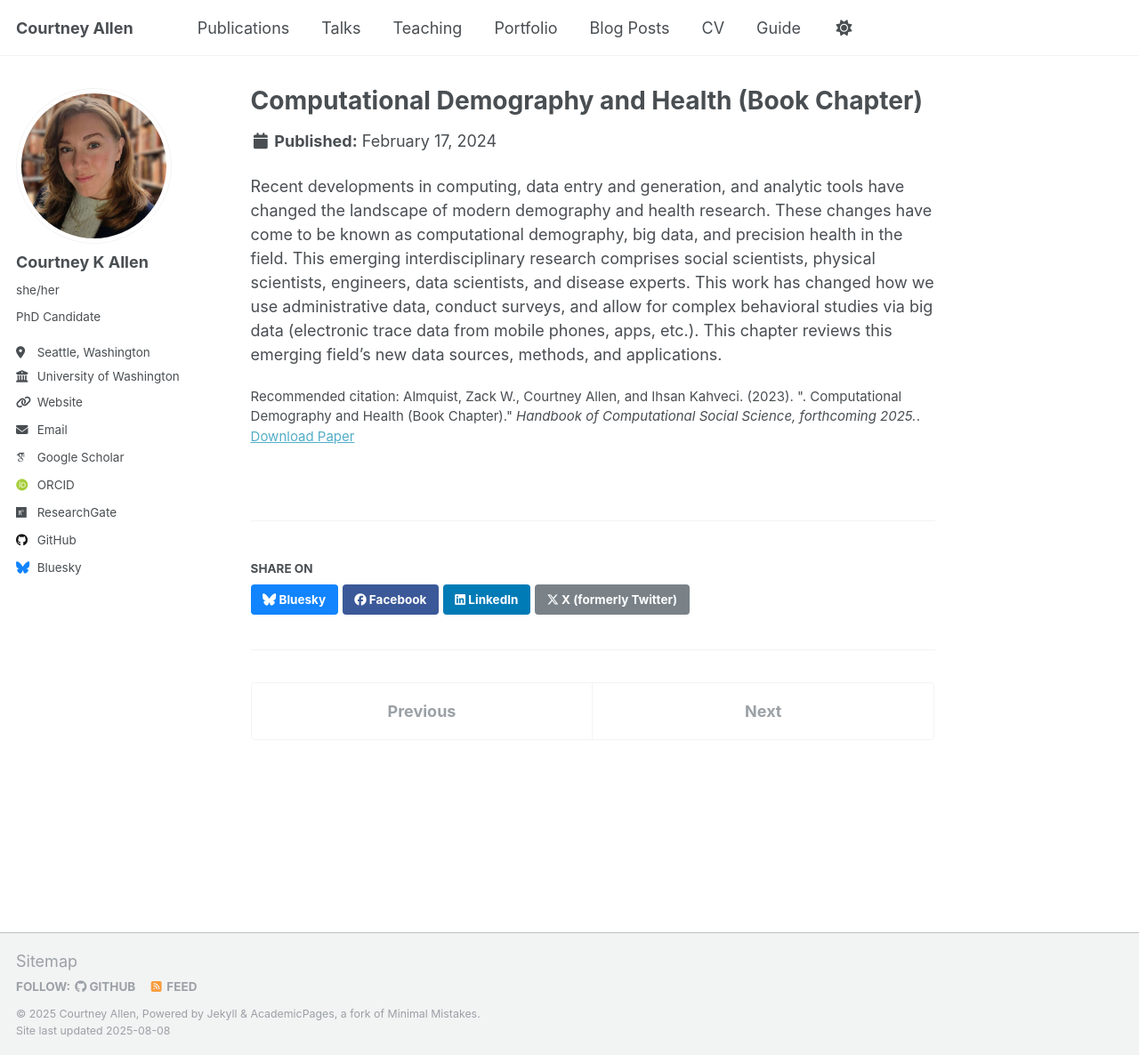
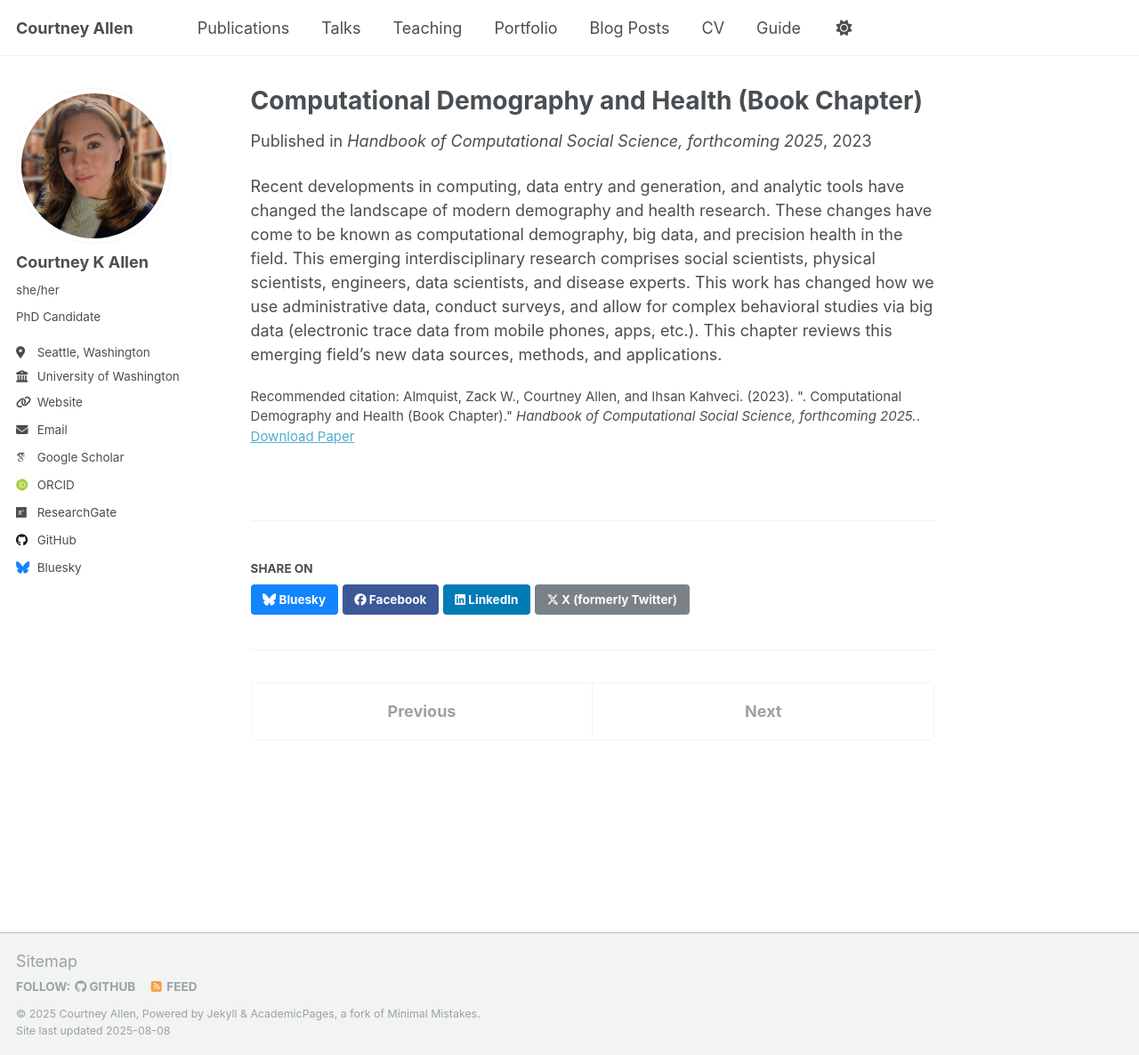
Before and after one commit to courtneykirsten/test-page, a Jekyll site: the page built from _publications/2024-02-17-paper-title-number-4.md, in a window 1280 px wide and 1186 px high. Shown: the whole window at 89% size. Built offline with Jekyll 4.4.1, drawn with Linux system fonts in a browser that asks for light colours; some web fonts are replaced.

Commit message:
Update 2024-02-17-paper-title-number-4.md

```diff
--- a/_publications/2024-02-17-paper-title-number-4.md
+++ b/_publications/2024-02-17-paper-title-number-4.md
@@ -3,6 +3,8 @@ title: "Computational Demography and Health (Book Chapter)"
 collection: publications
 category: manuscripts
 permalink: /publication/2023-compdemography
+date: 2023-09-08
+venue: 'Handbook of Computational Social Science, forthcoming 2025'
 paperurl: 'https://arxiv.org/abs/2309.13056'
 citation: 'Almquist, Zack W., Courtney Allen, and Ihsan Kahveci. (2023). &quot;. Computational Demography and Health (Book Chapter).&quot; <i>Handbook of Computational Social Science, forthcoming 2025.</i>.'
 ---
```
